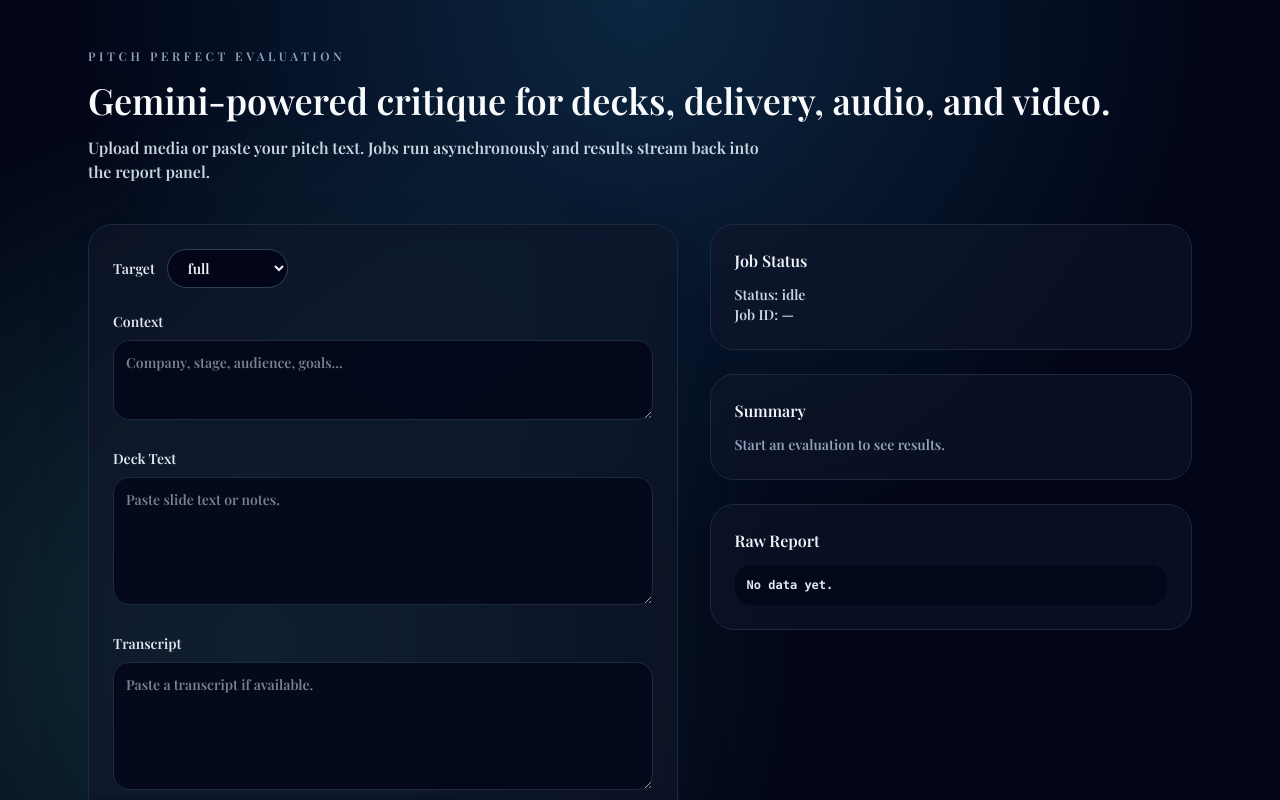
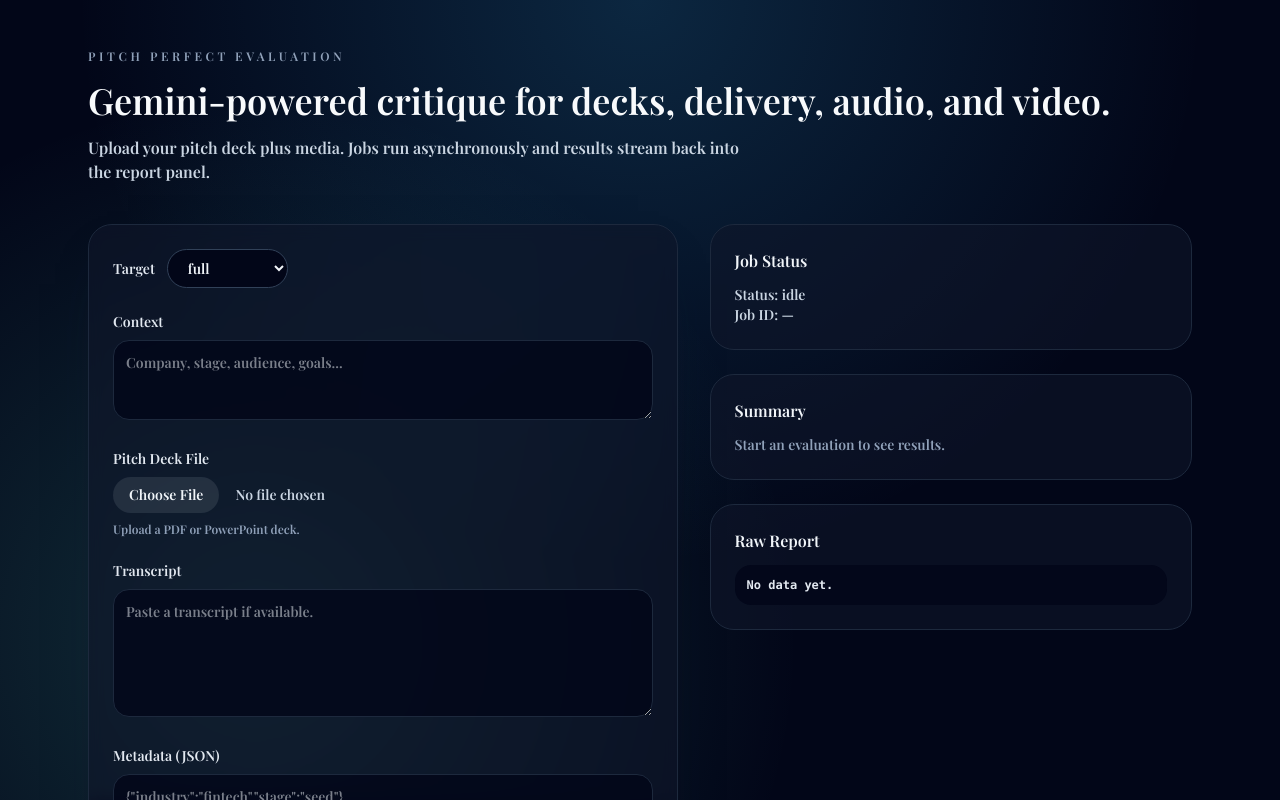
Before and after one commit to fuzzylogique/pitch-perfect, a Next.js app in the folder code/: page / in a window 1280 px wide. Shown: the top 800 px of the page. Built offline with nearby package versions, Linux system fonts and the light colour scheme.

Commit message:
feat: add pitch deck file upload

```diff
--- a/code/src/app/page.tsx
+++ b/code/src/app/page.tsx
@@ -16,7 +16,7 @@
 export default function Home() {
   const [target, setTarget] = useState<EvaluationTarget>("full");
   const [context, setContext] = useState("");
-  const [deckText, setDeckText] = useState("");
+  const [deckFile, setDeckFile] = useState<File | null>(null);
   const [transcript, setTranscript] = useState("");
   const [metadataRaw, setMetadataRaw] = useState("");
   const [files, setFiles] = useState<File[]>([]);
@@ -79,6 +79,11 @@
     setFiles(selected);
   };
 
+  const handleDeckChange = (event: ChangeEvent<HTMLInputElement>) => {
+    const selected = event.target.files?.[0] ?? null;
+    setDeckFile(selected);
+  };
+
   const handleSubmit = async (event: FormEvent<HTMLFormElement>) => {
     event.preventDefault();
     setError(null);
@@ -101,9 +106,9 @@
       const response = await startEvaluation({
         target,
         context: context.trim() || undefined,
-        deckText: deckText.trim() || undefined,
         transcript: transcript.trim() || undefined,
         metadata,
+        deckFile,
         files,
       });
       setJobId(response.jobId);
@@ -127,7 +132,7 @@
             Gemini-powered critique for decks, delivery, audio, and video.
           </h1>
           <p className="max-w-2xl text-base text-slate-300">
-            Upload media or paste your pitch text. Jobs run asynchronously and
+            Upload your pitch deck plus media. Jobs run asynchronously and
             results stream back into the report panel.
           </p>
         </header>
@@ -167,13 +172,16 @@
             </label>
 
             <label className="text-sm font-semibold text-slate-200">
-              Deck Text
-              <textarea
-                value={deckText}
-                onChange={(event) => setDeckText(event.target.value)}
-                placeholder="Paste slide text or notes."
-                className="mt-2 h-32 w-full rounded-2xl border border-slate-800 bg-slate-950/80 p-3 text-sm text-slate-100"
+              Pitch Deck File
+              <input
+                type="file"
+                accept=".pdf,.ppt,.pptx,application/pdf,application/vnd.ms-powerpoint,application/vnd.openxmlformats-officedocument.presentationml.presentation"
+                onChange={handleDeckChange}
+                className="mt-2 block w-full text-sm text-slate-300 file:mr-4 file:rounded-full file:border-0 file:bg-slate-200/10 file:px-4 file:py-2 file:text-sm file:text-slate-100 hover:file:bg-slate-200/20"
               />
+              <span className="mt-2 block text-xs text-slate-400">
+                Upload a PDF or PowerPoint deck.
+              </span>
             </label>
 
             <label className="text-sm font-semibold text-slate-200">
@@ -197,7 +205,7 @@
             </label>
 
             <label className="text-sm font-semibold text-slate-200">
-              Upload Media
+              Upload Audio/Video
               <input
                 type="file"
                 accept="video/*,audio/*"
--- a/code/src/lib/evaluation-client.ts
+++ b/code/src/lib/evaluation-client.ts
@@ -6,6 +6,7 @@
   deckText?: string;
   transcript?: string;
   metadata?: Record<string, string>;
+  deckFile?: File | null;
   files?: File[];
 }) {
   const formData = new FormData();
@@ -23,6 +24,9 @@
   }
   if (params.metadata) {
     formData.set("metadata", JSON.stringify(params.metadata));
+  }
+  if (params.deckFile) {
+    formData.append("media", params.deckFile);
   }
 
   for (const file of params.files ?? []) {
```
